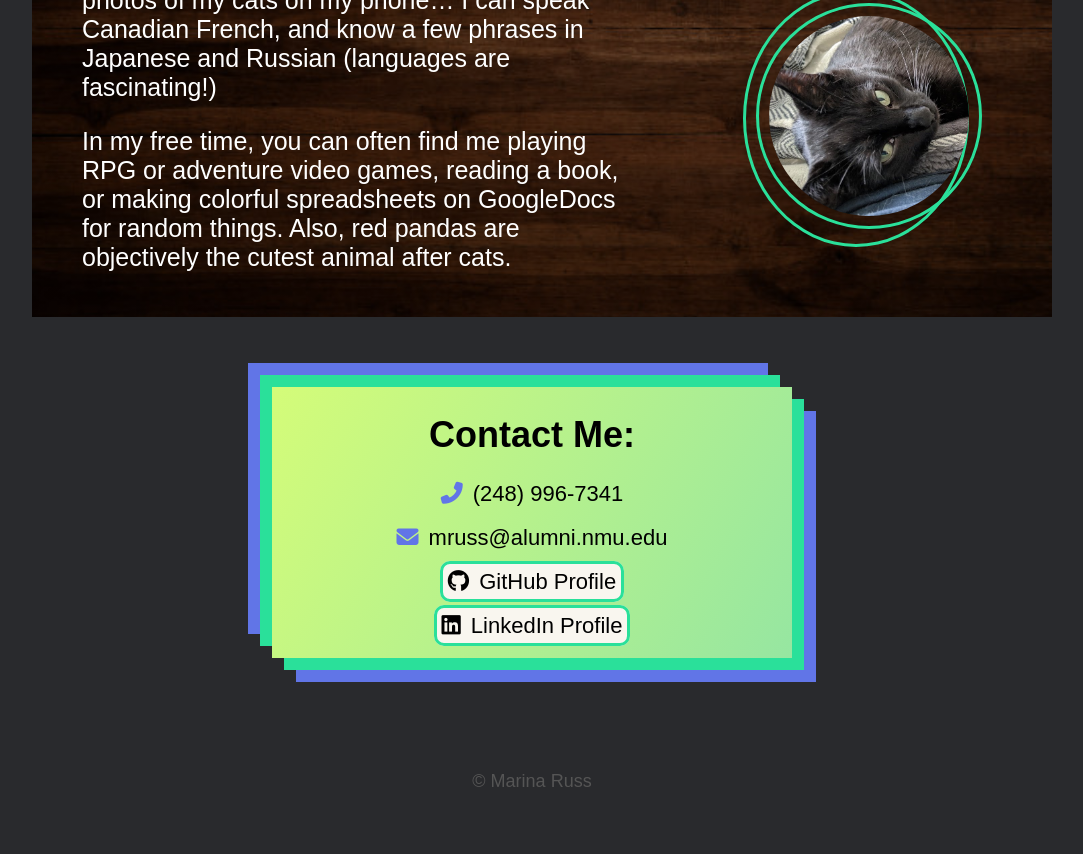
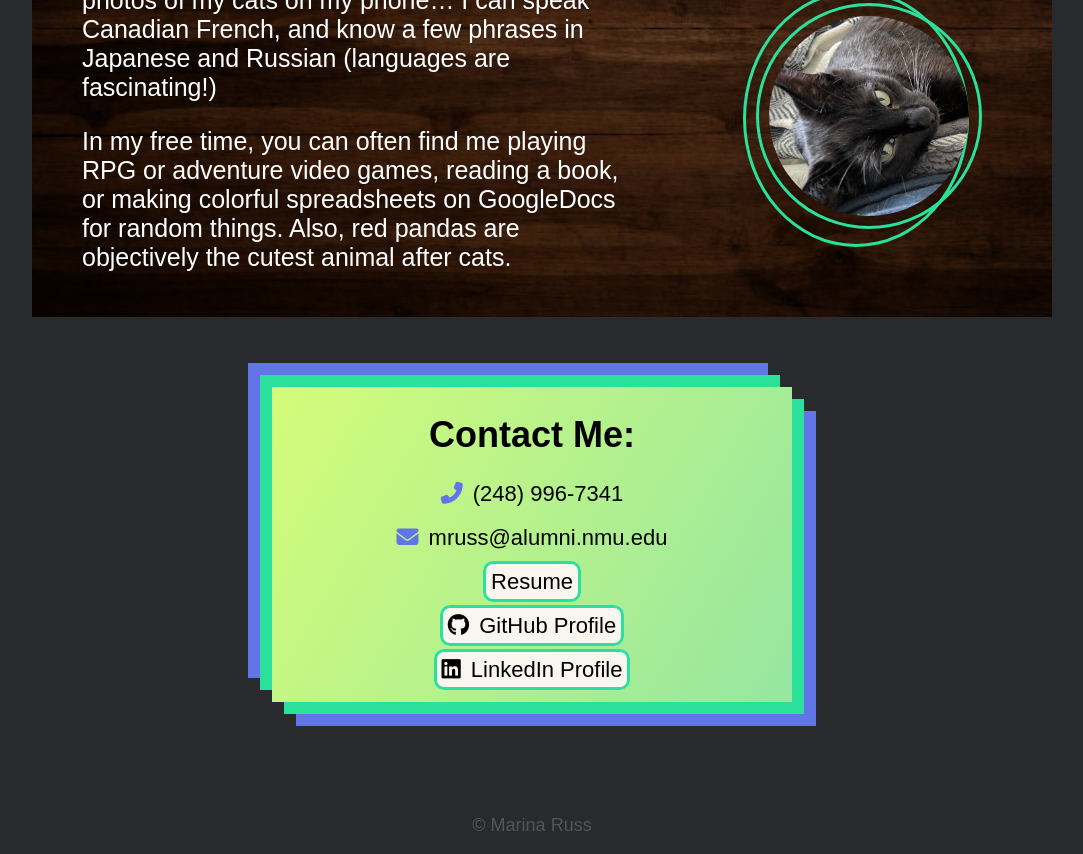
Before and after one commit to Marina-Russ/marina-russ.github.io, a plain HTML site: page index.html in a window 1280 px wide. Shown: the part 2783-3637 px from the top of the page, without its empty margins (108-1191 px from the left). Before the commit the page ends 3593 px from the top, so only its background shows below. Drawn offline with nearby package versions, Linux system fonts and the light colour scheme.

Commit message:
adds link for resume

```diff
--- a/index.html
+++ b/index.html
@@ -176,6 +176,7 @@
         <ul>
           <li><a class="contact-info" href="tel:248-996-7341"><i class="icon-contact fas fa-phone-alt"></i>(248) 996-7341</a></li>
           <li><a class="contact-info" href="email:mruss@alumni.nmu.edu"><i class="icon-contact fas fa-envelope"></i>mruss@alumni.nmu.edu</a></li>
+          <li><a href="https://docs.google.com/document/d/1TfWqFP7kbscUkvi5_jD06lGWgjcM495PvjvAJt2d11g/edit?usp=sharing" class="contact-profile">Resume</a></li>
           <li><a class="contact-profile" href="https://github.com/marina-russ"><i class="icon-profile fab fa-github"></i>GitHub Profile</a></li>
           <li><a class="contact-profile" href="https://www.linkedin.com/in/marinaruss/"><i class="icon-profile fab fa-linkedin"></i>LinkedIn Profile</a></li>
         </ul>
```
